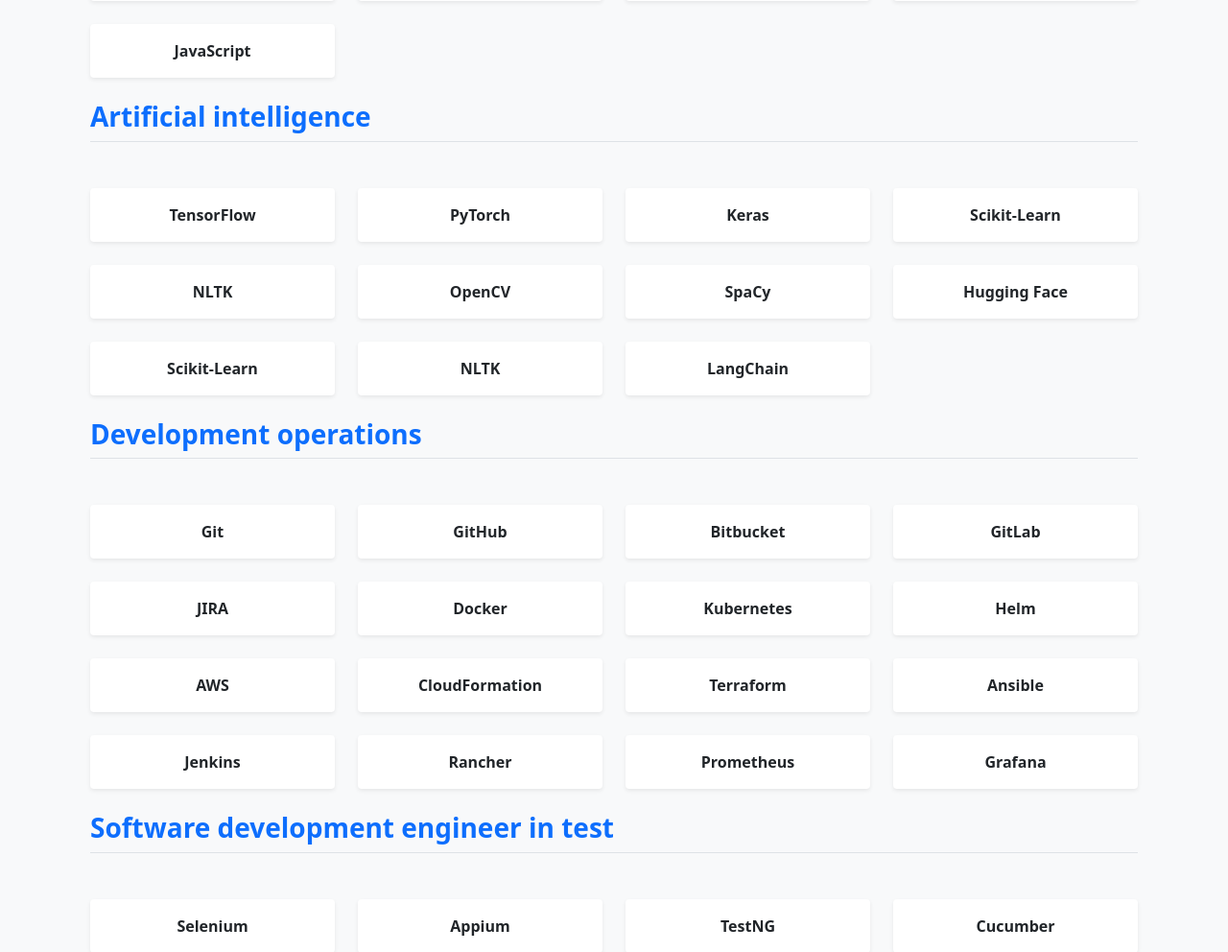
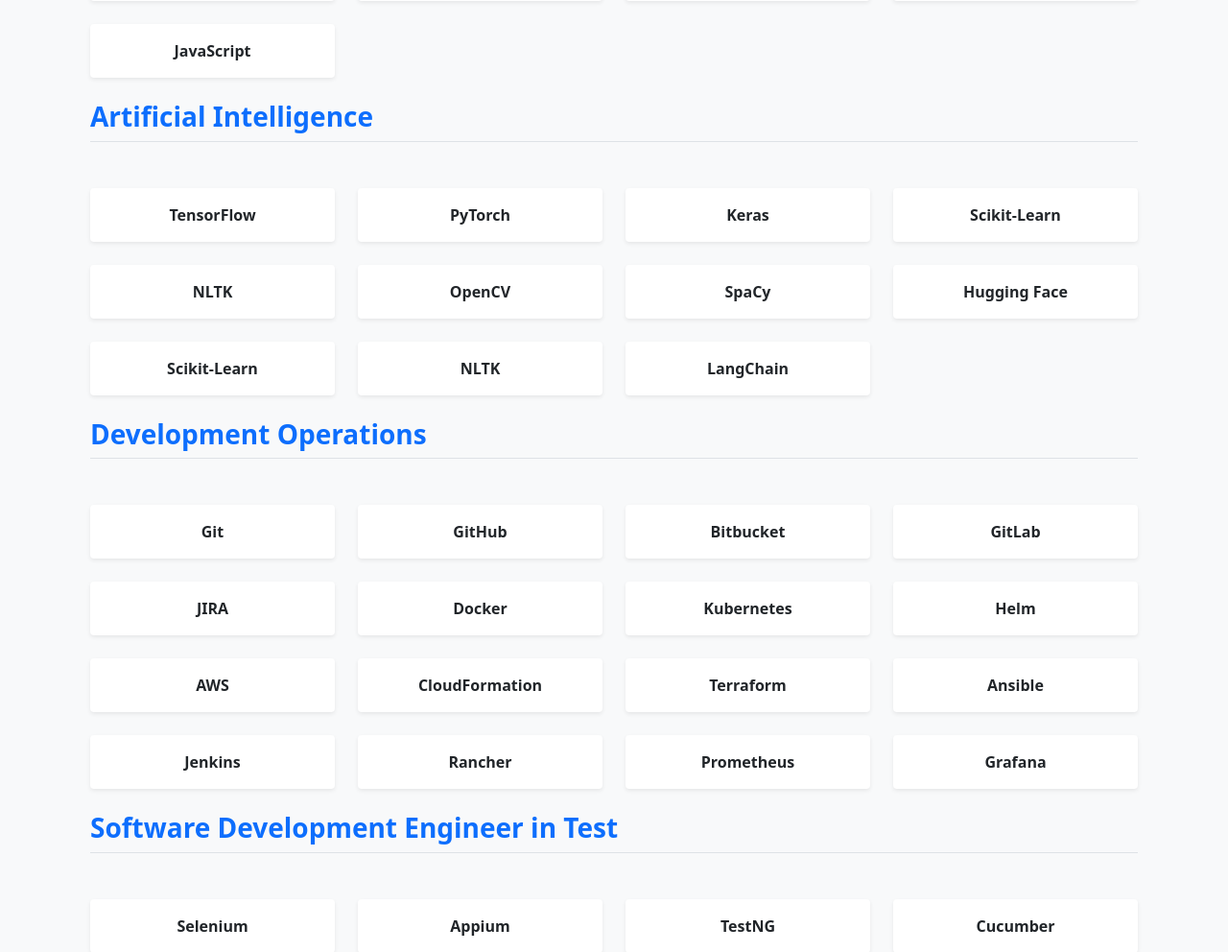
Before and after one commit to jharri34/jharri34.github.io, a Jekyll site: the page built from skills.html, in a window 1280 px wide and 1400 px high, scrolled down 667 px. Shown: the part 158-1150 px from the top of the window at 96% size. Built offline with Jekyll 4.4.1, drawn with Linux system fonts in a browser that asks for light colours; a script that is not in the unit is left out; some of the changed text lies outside the part shown.

Commit message:
removed capitalize from skill category

```diff
--- a/skills.html
+++ b/skills.html
@@ -27,7 +27,7 @@
   <div class="row g-4">
     {% for category in site.data.skills %}
     <div class="col-12">
-      <h3 class="fw-bold text-primary border-bottom pb-2 mb-4">{{ category.category | capitalize }}</h3>
+      <h3 class="fw-bold text-primary border-bottom pb-2 mb-4">{{ category.category  }}</h3>
     </div>
 
     {% for skill in category.skills %}
```
